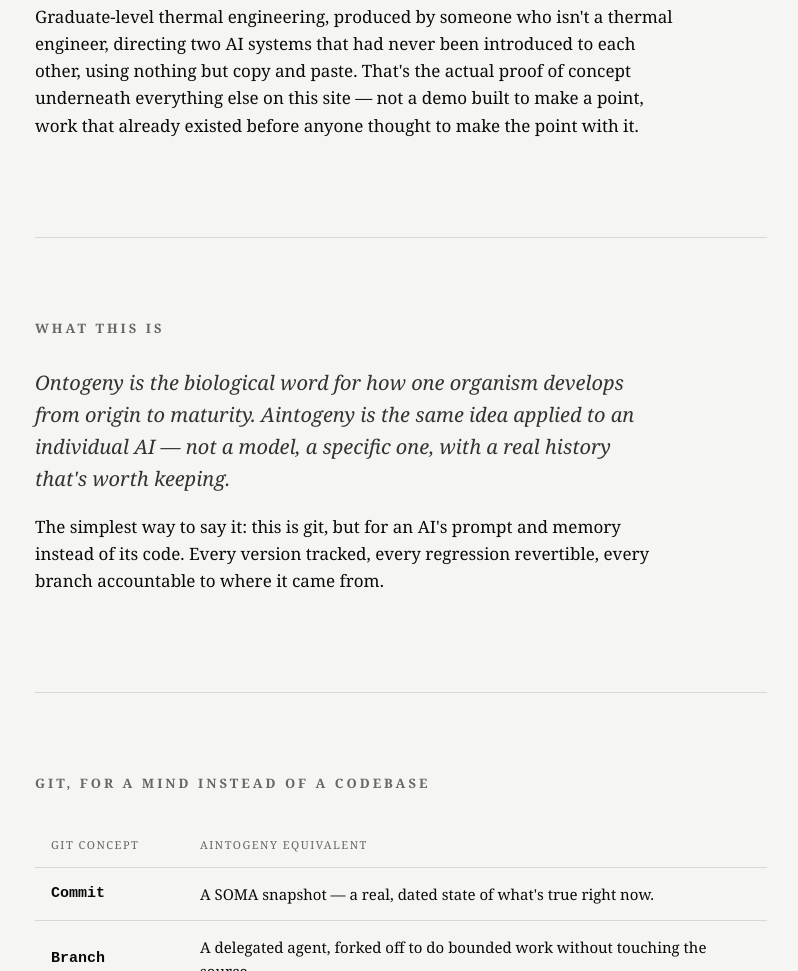
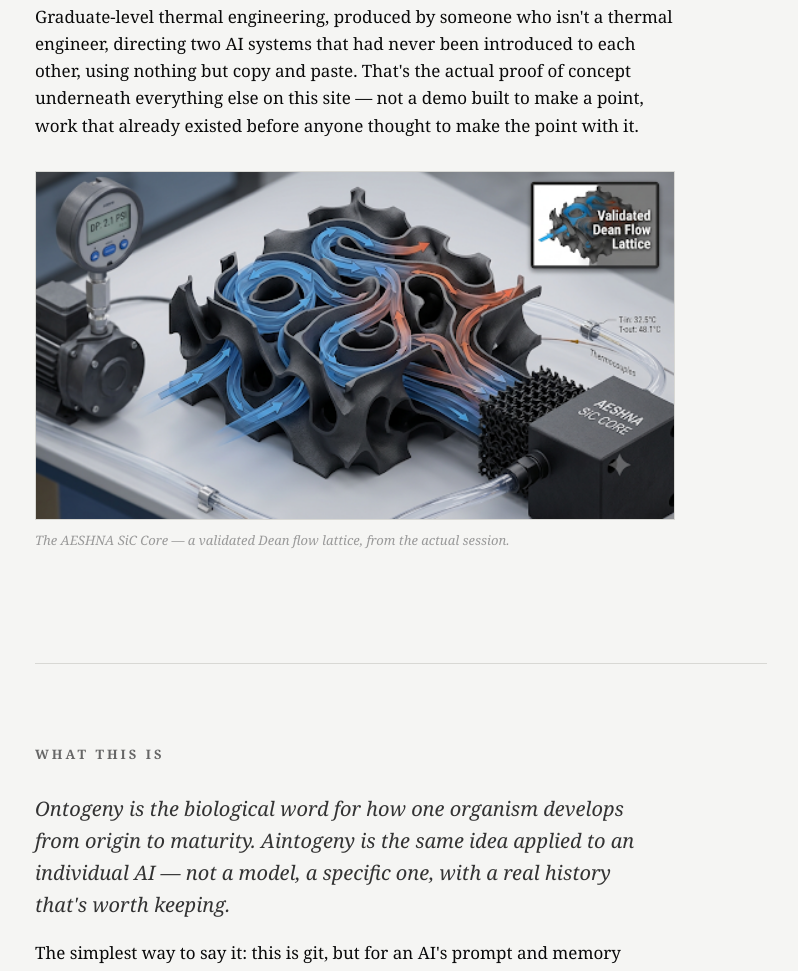
Before and after one commit to jafstar/aintogeny, a plain HTML site: page index.html in a window 1280 px wide. Shown: the part 1008-1979 px from the top of the page, without its empty margins (239-1037 px from the left). Drawn offline with Linux system fonts and the light colour scheme.

Commit message:
feat: add the real SiC Thermal Cooler render to the homepage
Actual image from the design session, not decoration - the Dean flow
lattice heat exchanger with thermocouples and DP gauge attached,
labeled AESHNA SiC Core.

```diff
--- a/index.html
+++ b/index.html
@@ -47,6 +47,10 @@
     <h2>Before any of this had a name</h2>
     <p class="lede">Before "Aintogeny," before "AInt.farm," before any bridge existed between them — a founder copy-pasted between two AI systems by hand and got back a real Silicon Carbide heat exchanger: TPMS Gyroid geometry, Dean-type secondary flows, a transient coupon test methodology, a full CFD validation plan.</p>
     <p>Graduate-level thermal engineering, produced by someone who isn't a thermal engineer, directing two AI systems that had never been introduced to each other, using nothing but copy and paste. That's the actual proof of concept underneath everything else on this site — not a demo built to make a point, work that already existed before anyone thought to make the point with it.</p>
+    <figure class="artifact">
+      <img src="images/sic-thermal-cooler.png" alt="The AESHNA SiC Core — a validated Dean flow lattice heat exchanger, thermocouples and differential pressure gauge attached, from the actual thermal cooling design session.">
+      <figcaption>The AESHNA SiC Core — a validated Dean flow lattice, from the actual session.</figcaption>
+    </figure>
   </section>
 
   <section>
--- a/style.css
+++ b/style.css
@@ -52,6 +52,13 @@ td:first-child { font-family: 'Courier New', monospace; font-weight: bold; white
 }
 
 footer { padding: 50px 0; text-align: center; font-size: 12px; color: #999; letter-spacing: 1px; }
+
+/* ── Real artifacts (photos, renders) — not decoration, evidence ─────── */
+.artifact { margin: 32px 0; max-width: 640px; }
+.artifact img { width: 100%; height: auto; display: block; border: 1px solid var(--line); }
+.artifact figcaption {
+  font-size: 13px; color: #999; margin-top: 10px; font-style: italic;
+}
 
 /* ── Read the Story CTA (homepage) ───────────────────────────────────── */
 .read-story {
```
Also changed, not shown: images/sic-thermal-cooler.png (added).
